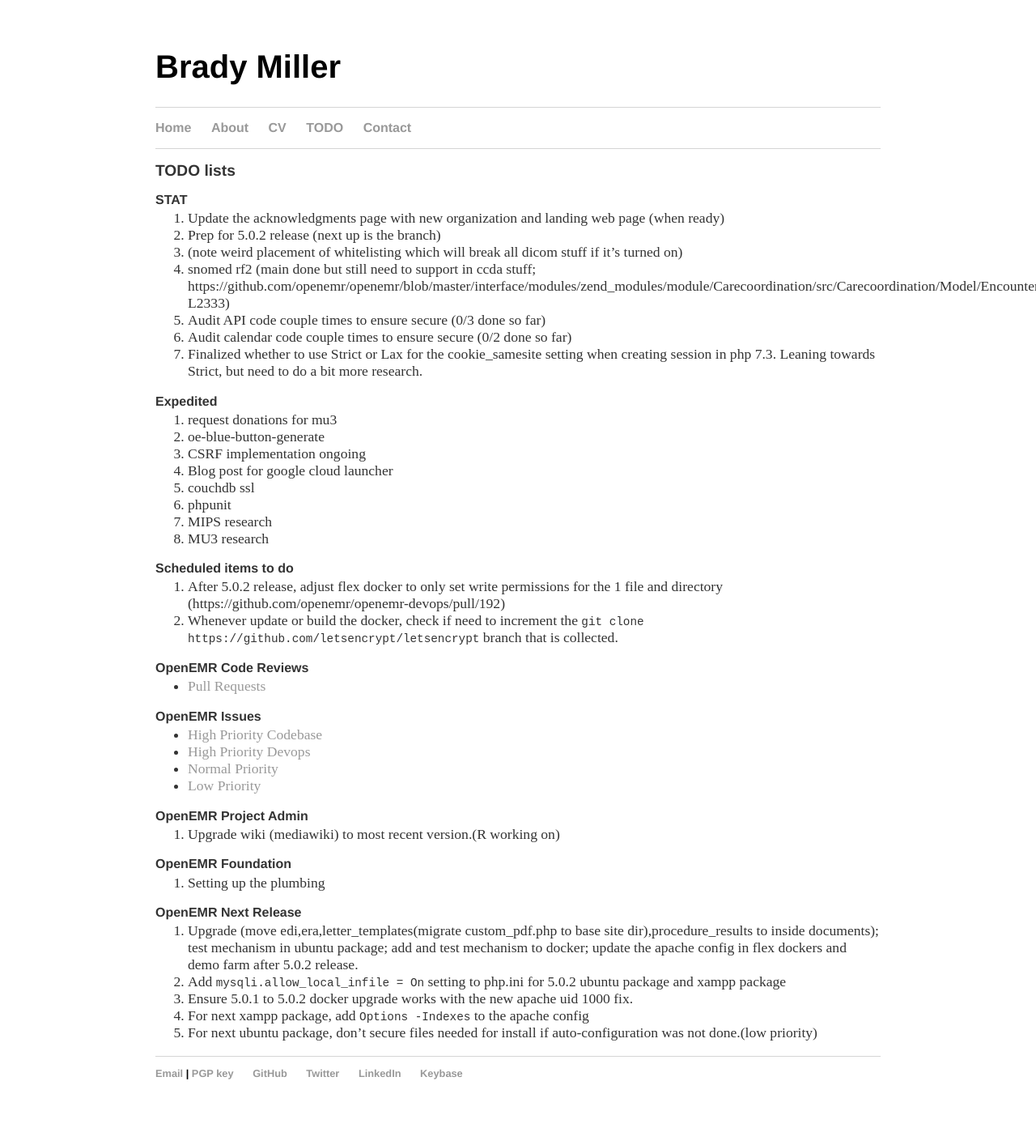
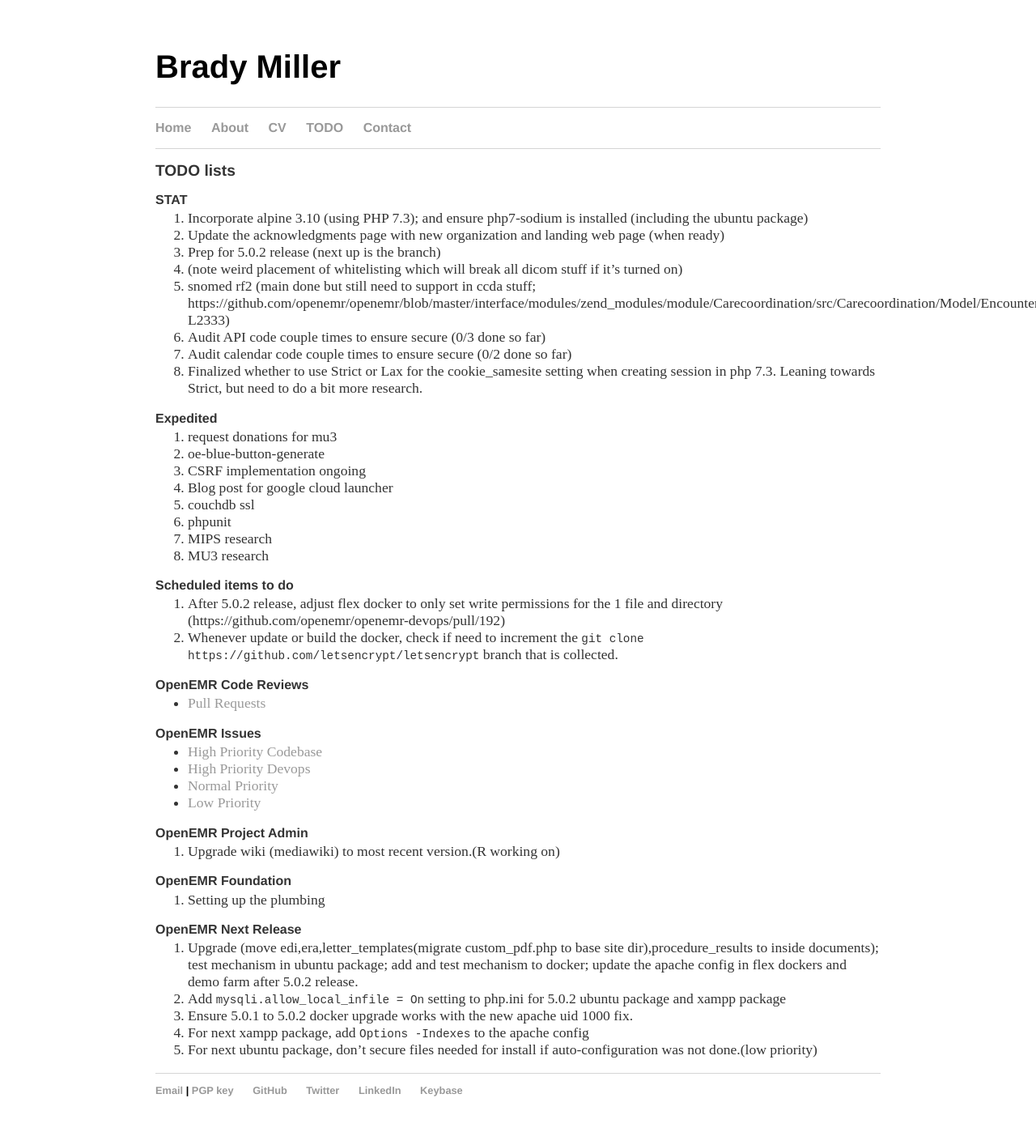
Before and after one commit to bradymiller/bradymiller.github.io, a Jekyll site: the page built from todo/index.md, in a window 1280 px wide. Shown: the whole page at 81% size. Built offline with Jekyll 4.4.1, drawn with Linux system fonts in a browser that asks for light colours; our own code applies the rules of GitHub Pages for plain Markdown files; before the commit the page ends 1393 px from its top, so only the background shows below that.

Commit message:
Update index.md

```diff
--- a/todo/index.md
+++ b/todo/index.md
@@ -4,6 +4,7 @@
 ## TODO lists
 
 ### STAT
+1. Incorporate alpine 3.10 (using PHP 7.3); and ensure php7-sodium is installed (including the ubuntu package)
 1. Update the acknowledgments page with new organization and landing web page (when ready)
 1. Prep for 5.0.2 release (next up is the branch)
 1. (note weird placement of whitelisting which will break all dicom stuff if it's turned on)
```
